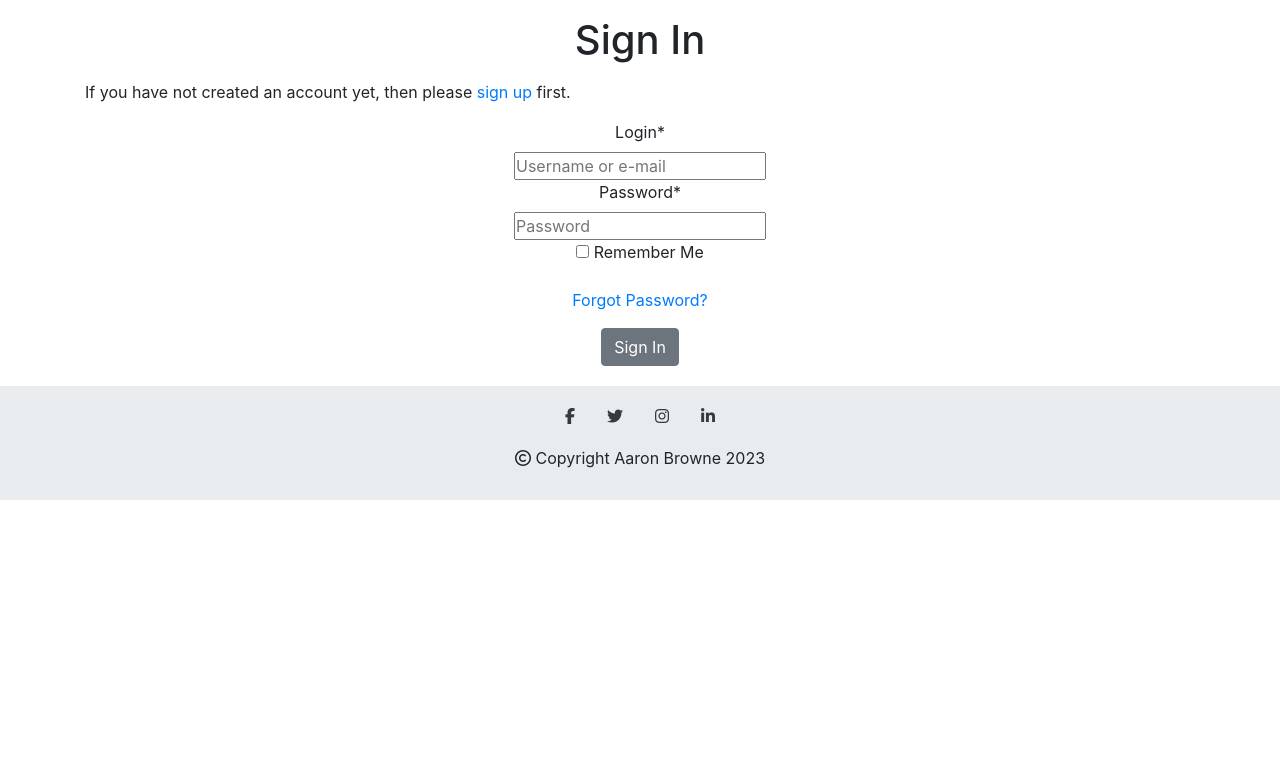
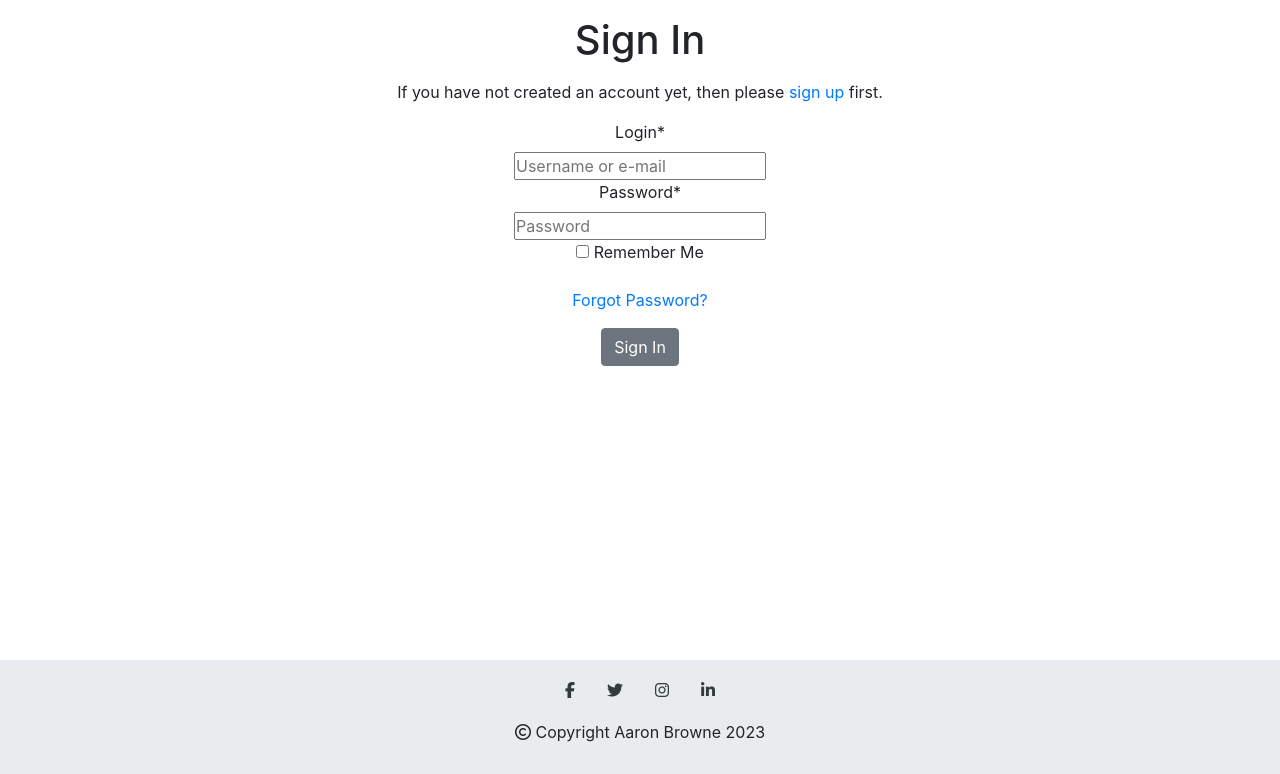
Before and after one commit to browne878/pp5-game-keys, a Django app: page /accounts/login/ in a window 1280 px wide. Shown: the part 78-852 px from the top of the page. Before the commit the page ends 578 px from the top, so only its background shows below. Run offline with Django 3.2, Linux system fonts and the light colour scheme; some libraries are stand-ins or nearby versions.

Commit message:
fix footer placement on login page

```diff
--- a/static/css/base.css
+++ b/static/css/base.css
@@ -130,6 +130,13 @@
     align-items: center;
 }
 
+/* Login Page */
+
+#login-container {
+    width: 100%;
+    height: 80vh;
+}
+
 /* media queries */
 
 /* bootstrap sm */
--- a/templates/allauth/account/login.html
+++ b/templates/allauth/account/login.html
@@ -12,12 +12,12 @@
 
 {% block content %}
 
-    <div class="container">
+<div class="container" id="login-container">
     <div class="row">
         <div class="col-12">
             <h1 class="text-center my-3">{% trans "Sign In" %}</h1>
         </div>
-            <div class="col-12">
+        <div class="col-12 text-center">
             {% get_providers as socialaccount_providers %}
 
             {% if socialaccount_providers %}
```
Lines whose indentation alone changed are shown as unchanged.
